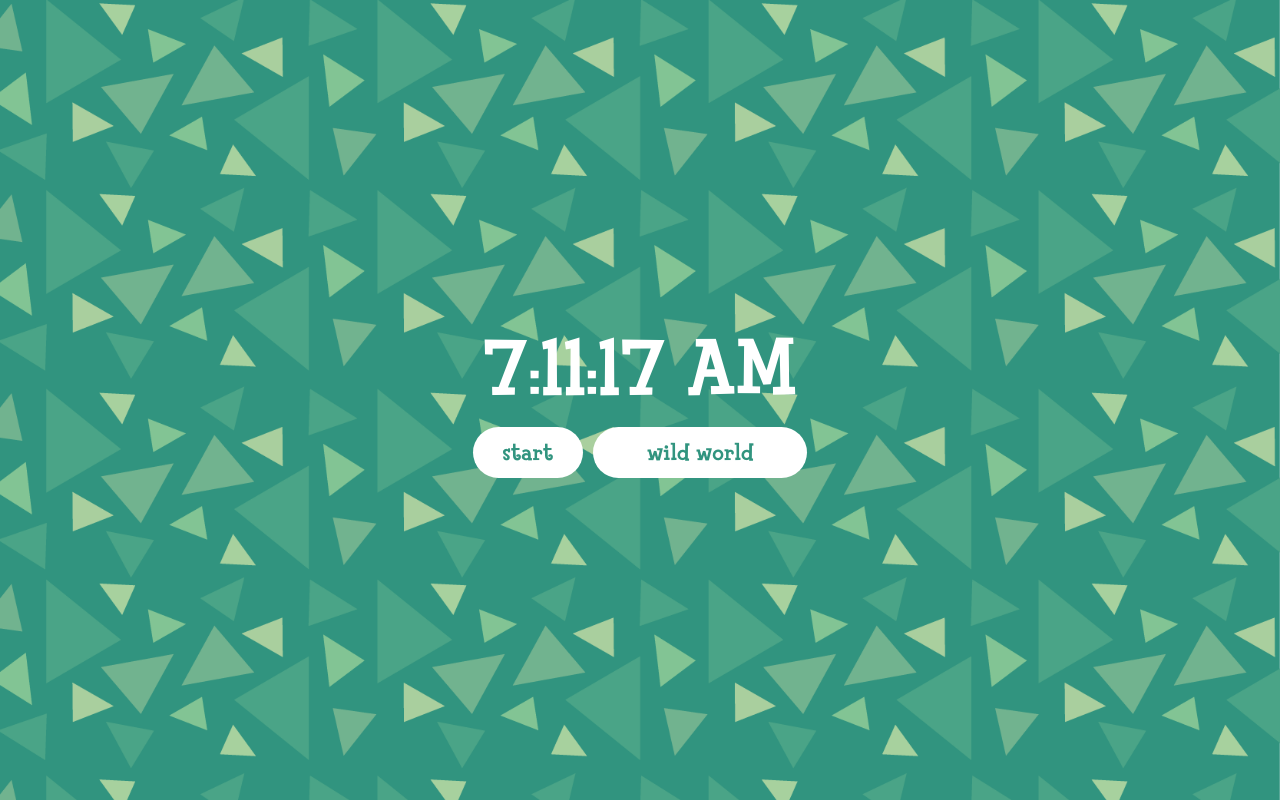
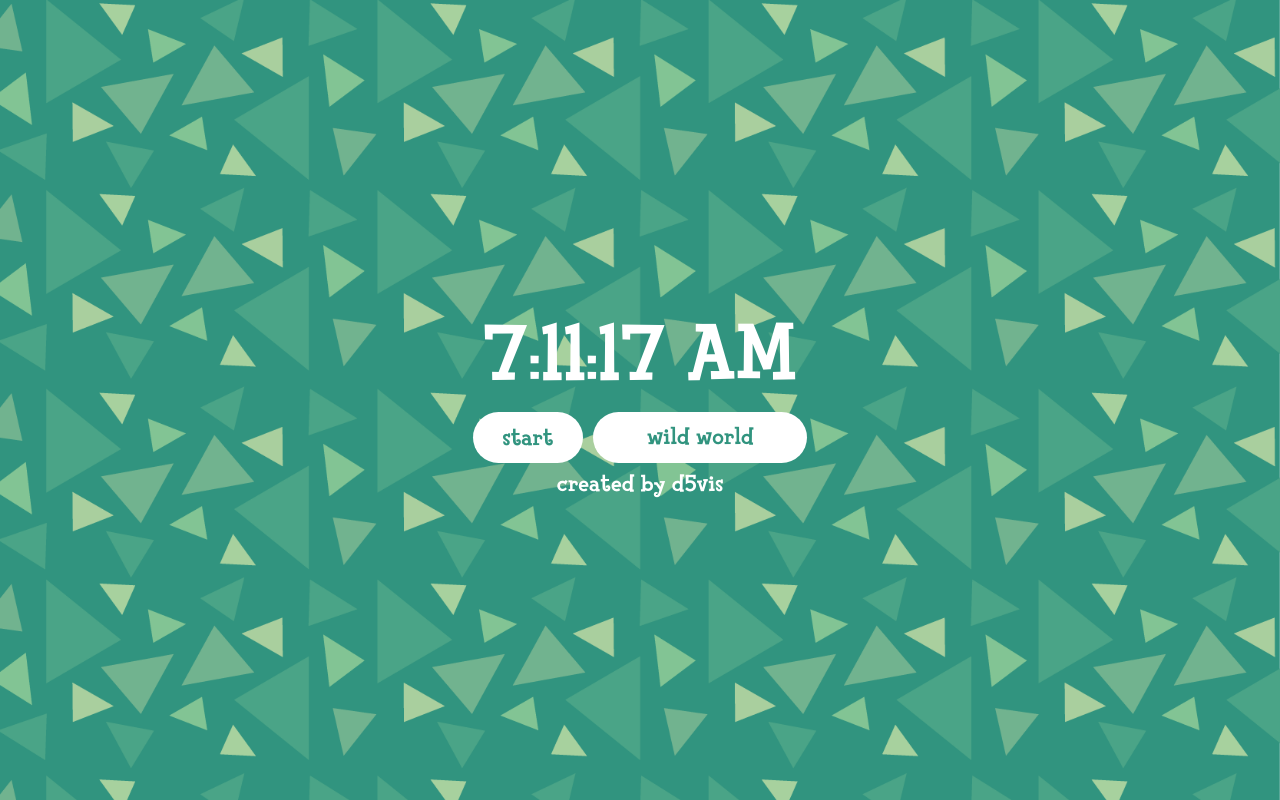
Before and after one commit to d5vis/ac, a React (Create React App) app: page / in a window 1280 px wide. Built offline with nearby package versions, Linux system fonts and the light colour scheme.

Commit message:
fix midnight, add footer

```diff
--- a/src/App.css
+++ b/src/App.css
@@ -56,3 +56,16 @@ select:hover {
   background-color: #4aa487;
   color: white;
 }
+
+footer {
+  font-size: calc(8px + 2vmin);
+}
+
+a {
+  color: white;
+  text-decoration: none;
+}
+
+a:hover {
+  text-decoration: underline;
+}
--- a/src/App.js
+++ b/src/App.js
@@ -10,6 +10,16 @@ function App() {
       <header className="App-header">
         <Clock />
         <Forms />
+        <footer>
+          created by{" "}
+          <a
+            target="_blank"
+            rel="noreferrer"
+            href="https://github.com/d5vis/ac"
+          >
+            d5vis
+          </a>
+        </footer>
       </header>
     </div>
   );
--- a/src/Forms.js
+++ b/src/Forms.js
@@ -29,7 +29,7 @@ export default function Forms() {
   // update track on hour change
   useEffect(() => {
     // TODO: update for game select
-    setTrack(Ac.games[game][hours - 1]);
+    setTrack(Ac.games[game][hours]);
   }, [hours, game]);
 
   // update audio object
--- a/src/ac.json
+++ b/src/ac.json
@@ -1,6 +1,7 @@
 {
   "games": {
     "animalCrossing": [
+      "https://vgmsite.com/soundtracks/animal-crossing-full-gamerip/kggxsuxa/015%20-%20Midnight%20%28Normal%29.mp3",
       "https://vgmsite.com/soundtracks/animal-crossing-full-gamerip/bndnacco/016%20-%201%20AM%20%28Normal%29.mp3",
       "https://vgmsite.com/soundtracks/animal-crossing-full-gamerip/mqsrcjeg/017%20-%202%20AM%20%28Normal%29.mp3",
       "https://vgmsite.com/soundtracks/animal-crossing-full-gamerip/uhrxvidt/018%20-%203%20AM%20%28Normal%29.mp3",
@@ -23,10 +24,10 @@
       "https://vgmsite.com/soundtracks/animal-crossing-full-gamerip/iezmpiov/035%20-%208%20PM%20%28Normal%29.mp3",
       "https://vgmsite.com/soundtracks/animal-crossing-full-gamerip/mjtxxzuq/036%20-%209%20PM%20%28Normal%29.mp3",
       "https://vgmsite.com/soundtracks/animal-crossing-full-gamerip/ubjqgewi/037%20-%2010%20PM%20%28Normal%29.mp3",
-      "https://vgmsite.com/soundtracks/animal-crossing-full-gamerip/rrxiggzy/038%20-%2011%20PM%20%28Normal%29.mp3",
-      "https://vgmsite.com/soundtracks/animal-crossing-full-gamerip/kggxsuxa/015%20-%20Midnight%20%28Normal%29.mp3"
+      "https://vgmsite.com/soundtracks/animal-crossing-full-gamerip/rrxiggzy/038%20-%2011%20PM%20%28Normal%29.mp3"
     ],
     "wildWorld": [
+      "https://vgmsite.com/soundtracks/animal-crossing-wild-world/icvhlvhc/57%2012%20AM%20%28AC_WW%29.mp3",
       "https://vgmsite.com/soundtracks/animal-crossing-wild-world/dwogzuaz/58%201%20AM%20%28AC_WW%29.mp3",
       "https://vgmsite.com/soundtracks/animal-crossing-wild-world/tutibirn/59%202%20AM%20%28AC_WW%29.mp3",
       "https://vgmsite.com/soundtracks/animal-crossing-wild-world/femiemfb/60%203%20AM%20%28AC_WW%29.mp3",
@@ -49,10 +50,10 @@
       "https://vgmsite.com/soundtracks/animal-crossing-wild-world/blnsgoiz/53%208%20PM%20%28AC_WW%29.mp3",
       "https://vgmsite.com/soundtracks/animal-crossing-wild-world/mwtzeslb/54%209%20PM%20%28AC_WW%29.mp3",
       "https://vgmsite.com/soundtracks/animal-crossing-wild-world/geilbreh/55%2010%20PM%20%28AC_WW%29.mp3",
-      "https://vgmsite.com/soundtracks/animal-crossing-wild-world/hjhjroty/56%2011%20PM%20%28AC_WW%29.mp3",
-      "https://vgmsite.com/soundtracks/animal-crossing-wild-world/icvhlvhc/57%2012%20AM%20%28AC_WW%29.mp3"
+      "https://vgmsite.com/soundtracks/animal-crossing-wild-world/hjhjroty/56%2011%20PM%20%28AC_WW%29.mp3"
     ],
     "cityFolk": [
+      "https://vgmsite.com/soundtracks/animal-crossing-let-s-go-to-the-city/anixtywt/037%20-%20Midnight%20%28Normal%29.mp3",
       "https://vgmsite.com/soundtracks/animal-crossing-let-s-go-to-the-city/zqmkgtwx/038%20-%201%20AM%20%28Normal%29.mp3",
       "https://vgmsite.com/soundtracks/animal-crossing-let-s-go-to-the-city/swfmggbi/039%20-%202%20AM%20%28Normal%29.mp3",
       "https://vgmsite.com/soundtracks/animal-crossing-let-s-go-to-the-city/khxeuooe/040%20-%203%20AM%20%28Normal%29.mp3",
@@ -75,10 +76,10 @@
       "https://vgmsite.com/soundtracks/animal-crossing-let-s-go-to-the-city/ksyqwvgo/057%20-%208%20PM%20%28Normal%29.mp3",
       "https://vgmsite.com/soundtracks/animal-crossing-let-s-go-to-the-city/jtlvtxnw/058%20-%209%20PM%20%28Normal%29.mp3",
       "https://vgmsite.com/soundtracks/animal-crossing-let-s-go-to-the-city/pazcmgdr/059%20-%2010%20PM%20%28Normal%29.mp3",
-      "https://vgmsite.com/soundtracks/animal-crossing-let-s-go-to-the-city/rpnoosfm/060%20-%2011%20PM%20%28Normal%29.mp3",
-      "https://vgmsite.com/soundtracks/animal-crossing-let-s-go-to-the-city/anixtywt/037%20-%20Midnight%20%28Normal%29.mp3"
+      "https://vgmsite.com/soundtracks/animal-crossing-let-s-go-to-the-city/rpnoosfm/060%20-%2011%20PM%20%28Normal%29.mp3"
     ],
     "newLeaf": [
+      "https://vgmsite.com/soundtracks/animal-crossing-new-leaf/uyqvugkn/025%20-%2012%20AM.mp3",
       "https://vgmsite.com/soundtracks/animal-crossing-new-leaf/ujpqtvjj/014%20-%201%20AM.mp3",
       "https://vgmsite.com/soundtracks/animal-crossing-new-leaf/bodwfmov/015%20-%202%20AM.mp3",
       "https://vgmsite.com/soundtracks/animal-crossing-new-leaf/ifhsuiye/016%20-%203%20AM.mp3",
@@ -101,10 +102,10 @@
       "https://vgmsite.com/soundtracks/animal-crossing-new-leaf/uqfclymh/033%20-%208%20PM.mp3",
       "https://vgmsite.com/soundtracks/animal-crossing-new-leaf/akvznnms/034%20-%209%20PM.mp3",
       "https://vgmsite.com/soundtracks/animal-crossing-new-leaf/gzbbacwk/035%20-%2010%20PM.mp3",
-      "https://vgmsite.com/soundtracks/animal-crossing-new-leaf/laxmbhjh/036%20-%2011%20PM.mp3",
-      "https://vgmsite.com/soundtracks/animal-crossing-new-leaf/uyqvugkn/025%20-%2012%20AM.mp3"
+      "https://vgmsite.com/soundtracks/animal-crossing-new-leaf/laxmbhjh/036%20-%2011%20PM.mp3"
     ],
     "newHorizons": [
+      "https://vgmsite.com/soundtracks/animal-crossing-new-horizons-2020-switch-gamerip/aondbglyuf/2-12%20Midnight%20%28~Sunny%20Weather~%29.mp3",
       "https://vgmsite.com/soundtracks/animal-crossing-new-horizons-2020-switch-gamerip/wwaysfnbua/1-01%20100%20a.m.%20%28~Sunny%20Weather~%29.mp3",
       "https://vgmsite.com/soundtracks/animal-crossing-new-horizons-2020-switch-gamerip/lexrhbhjia/1-02%20200%20a.m.%20%28~Sunny%20Weather~%29.mp3",
       "https://vgmsite.com/soundtracks/animal-crossing-new-horizons-2020-switch-gamerip/pcsvcptaha/1-03%20300%20a.m.%20%28~Sunny%20Weather~%29.mp3",
@@ -127,8 +128,7 @@
       "https://vgmsite.com/soundtracks/animal-crossing-new-horizons-2020-switch-gamerip/yiwzaieiss/2-08%20800%20p.m.%20%28~Sunny%20Weather~%29.mp3",
       "https://vgmsite.com/soundtracks/animal-crossing-new-horizons-2020-switch-gamerip/wmhnbfinbk/2-09%20900%20p.m.%20%28~Sunny%20Weather~%29.mp3",
       "https://vgmsite.com/soundtracks/animal-crossing-new-horizons-2020-switch-gamerip/kebpwcdikm/2-10%201000%20p.m.%20%28~Sunny%20Weather~%29.mp3",
-      "https://vgmsite.com/soundtracks/animal-crossing-new-horizons-2020-switch-gamerip/riihrtihta/2-11%201100%20p.m.%20%28~Sunny%20Weather~%29.mp3",
-      "https://vgmsite.com/soundtracks/animal-crossing-new-horizons-2020-switch-gamerip/aondbglyuf/2-12%20Midnight%20%28~Sunny%20Weather~%29.mp3"
+      "https://vgmsite.com/soundtracks/animal-crossing-new-horizons-2020-switch-gamerip/riihrtihta/2-11%201100%20p.m.%20%28~Sunny%20Weather~%29.mp3"
     ]
   }
 }
```
